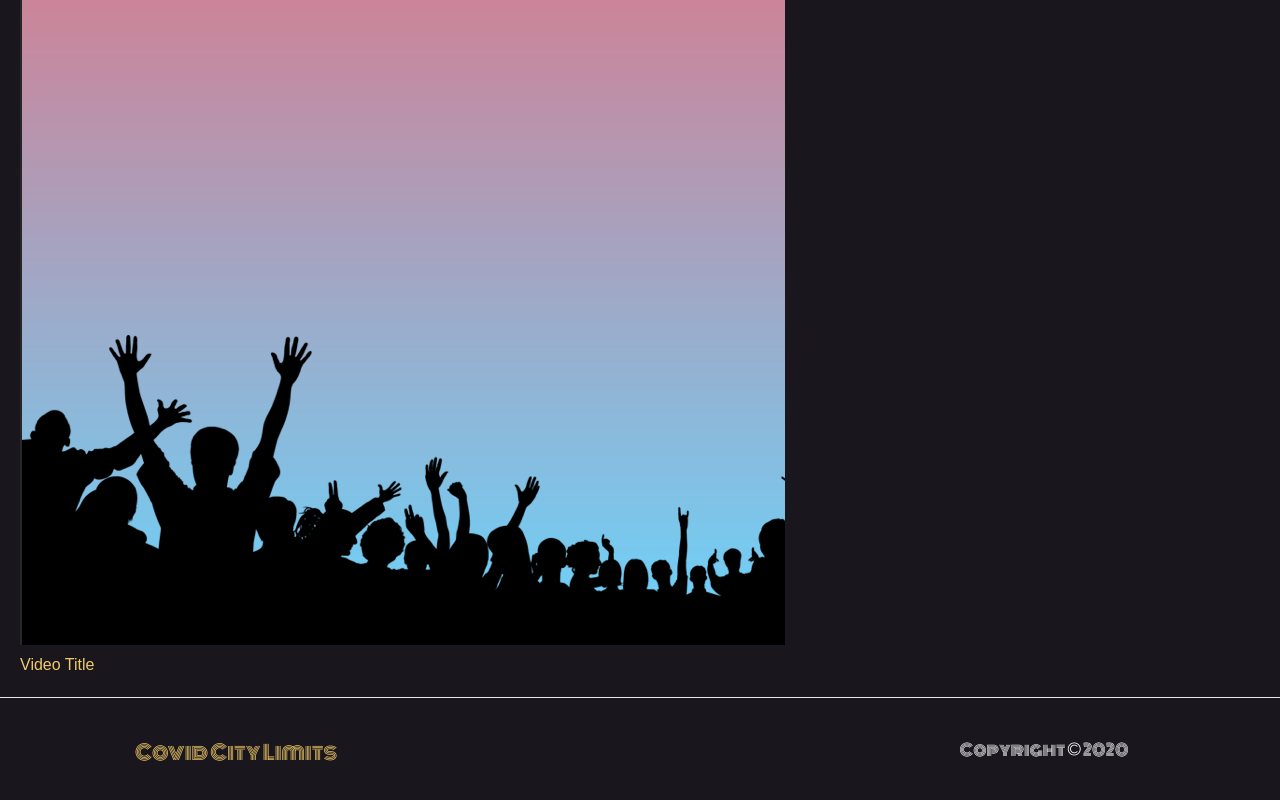
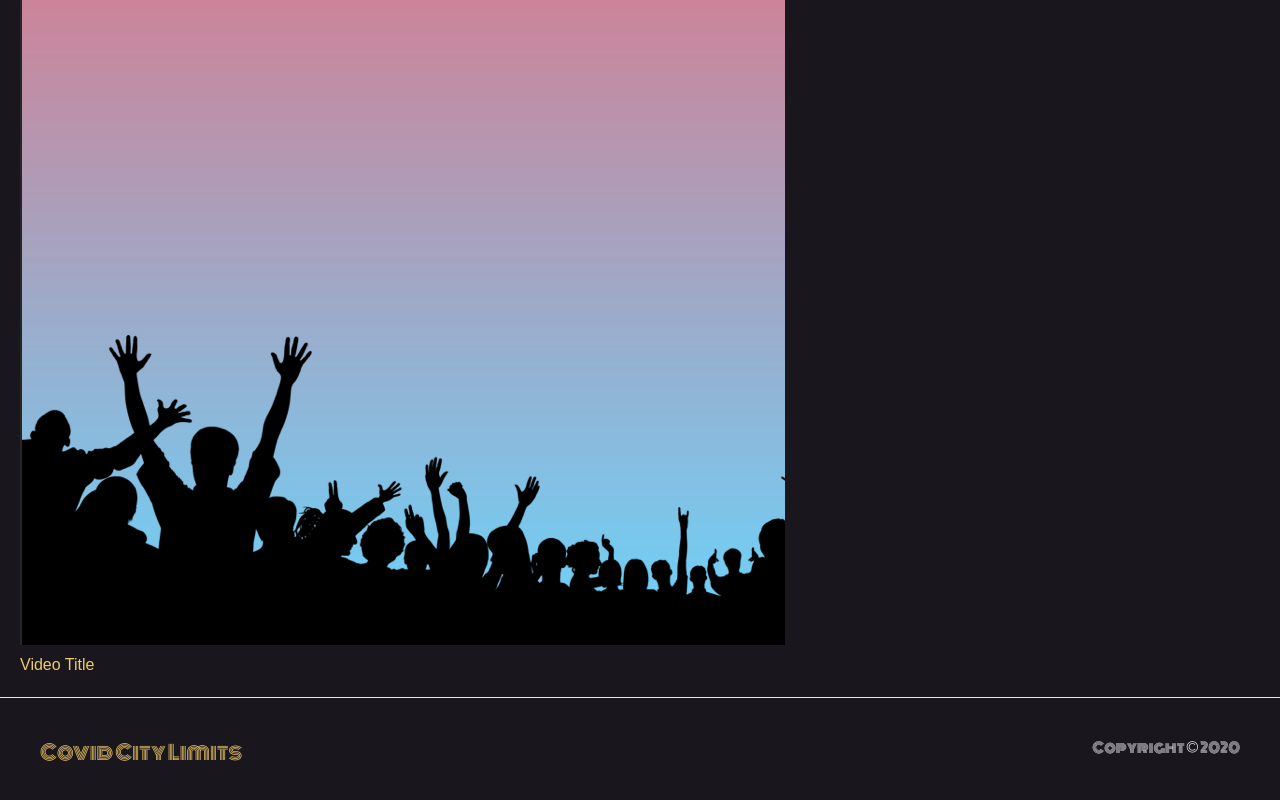
Before and after one commit to nbur4556/dream-festival-lineup, a plain HTML site: page index.html in a window 1280 px wide. Shown: the part 411-1211 px from the top of the page. Drawn offline with nearby package versions, Linux system fonts and the light colour scheme; no server answers; a web font is replaced by a local one.

Commit message:
align footer text; apply tailwind css to footer font size

```diff
--- a/assets/stylesheets/mainstyle.css
+++ b/assets/stylesheets/mainstyle.css
@@ -2,7 +2,6 @@ body {
   background-color: rgb(25, 22, 29);
 }
 footer {
-  color: white;
   font-family: 'Monoton', cursive;
   font-size: 20px;
 }
--- a/index.html
+++ b/index.html
@@ -91,13 +91,13 @@
 
     <!-- Footer -->
     <footer class="grid gap-2 grid-cols-3 flex text-center p-10 gap-3 border-t">
-      <h3 class="colored-header">Covid City Limits</h3>
+      <h3 class="colored-header text-left">Covid City Limits</h3>
       </div>
       <div>
 
       </div>
 
-      <div class="text-base">Copyright &copy; 2020</div>
+      <div class="text-sm text-gray-200 text-right">Copyright &copy; 2020</div>
     </footer>
 
 
```
